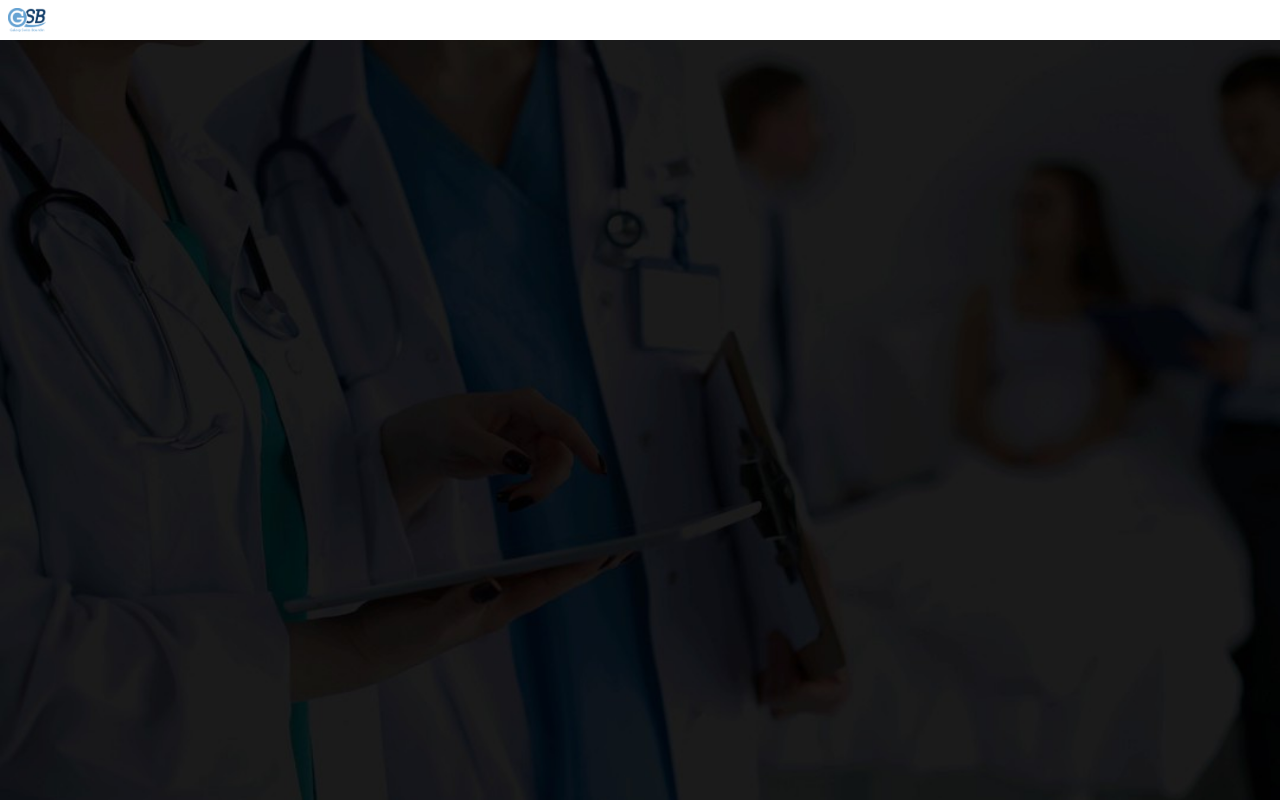
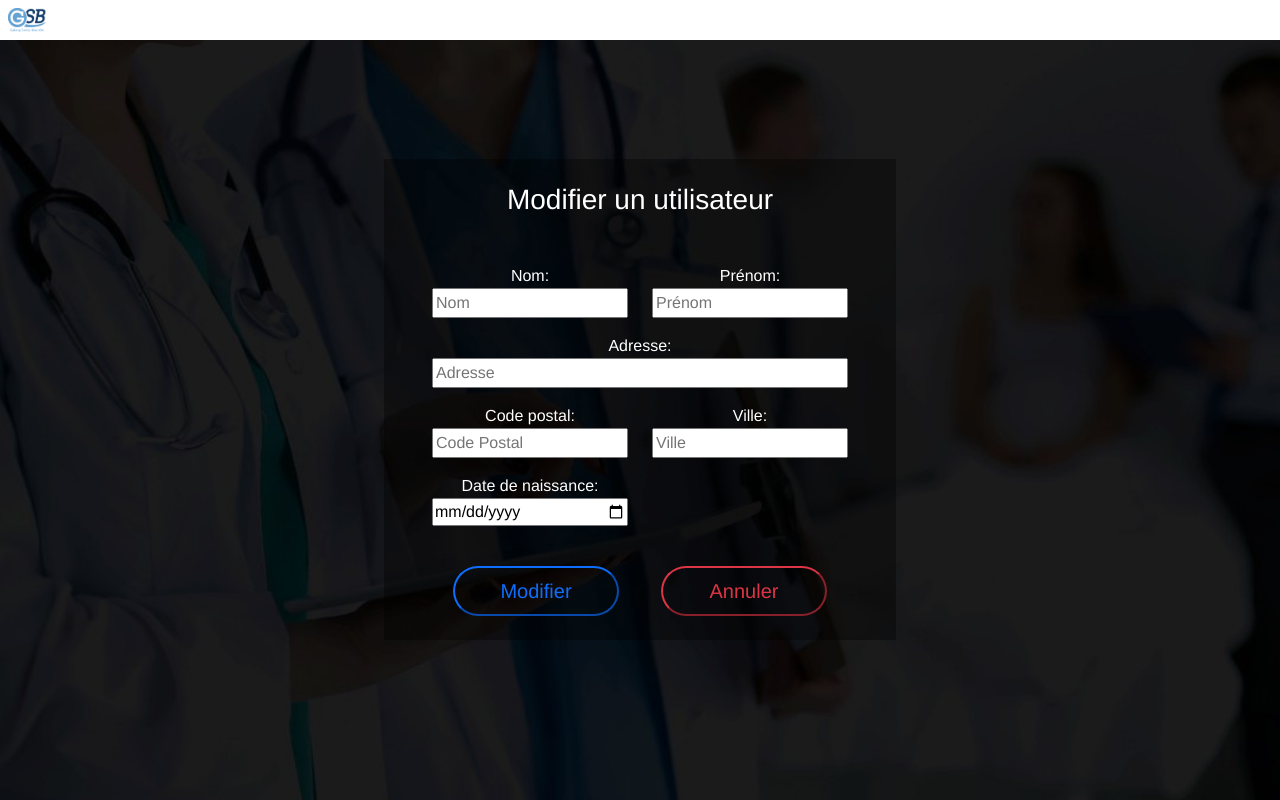
Before and after one commit to chrisLaf388/vueChrisFront, a Vue app: page /modifierUtilisateur in a window 1280 px wide. Before the commit this address had no page. Built offline with nearby package versions, Linux system fonts and the light colour scheme.

Commit message:
modifier utilisateur

```diff
--- a/src/router/index.js
+++ b/src/router/index.js
@@ -8,6 +8,7 @@ import RapportRedacteurFiche from "@/views/RapportRedacteurFiche.vue";
 import RapportRedacteurListe from "@/views/RapportRedacteurListe.vue";
 import RapportsVisiteur from "@/views/RapportVisiteurListe.vue";
 import ListeUtilisateurs from "@/views/UtilisateursListe.vue";
+import ModifierUtilisateur from "@/views/ModifierUtilisateur.vue";
 import { createRouter, createWebHistory } from "vue-router";
 
 const routes = [
@@ -61,6 +62,11 @@ const routes = [
     name: "CreerUtilisateur",
     component: CreerUtilisateur,
   },
+  {
+    path: "/modifierUtilisateur",
+    name: "ModifierUtilisateur",
+    component: ModifierUtilisateur,
+  },
 ];
 
 const router = createRouter({
--- a/src/views/FicheUtilisateur.vue
+++ b/src/views/FicheUtilisateur.vue
@@ -113,7 +113,7 @@ export default {
       return this.role;
     },
     rediriger: function () {
-      this.$router.push("/modifierRapport");
+      this.$router.push("/modifierUtilisateur");
     },
     supprimer: async function () {
       if (confirm("Voulez-vous vraiment supprimer cet utilisateur?")) {
--- /dev/null
+++ b/src/views/ModifierUtilisateur.vue
@@ -0,0 +1,169 @@
+<template>
+  <main class="mx-auto d-flex align-items-center">
+    <div class="container login-container">
+      <div class="row">
+        <div class="col-3"></div>
+        <div class="col-6 login-form-1 center px-5 py-4">
+          <h3 class="text-center text-white mb-5">Modifier un utilisateur</h3>
+          <form @submit.prevent="modifierUtilisateur()">
+            <div class="form-group row">
+              <p class="col-6 d-flex flex-column">
+                <label class="text-white">Nom:</label>
+                <input
+                  type="text"
+                  name="nom"
+                  id="nom"
+                  placeholder="Nom"
+                  v-model="nom"
+                />
+              </p>
+              <p class="col-6 d-flex flex-column">
+                <label class="text-white">Prénom:</label>
+                <input
+                  type="text"
+                  name="prenom"
+                  id="prenom"
+                  placeholder="Prénom"
+                  v-model="prenom"
+                />
+              </p>
+            </div>
+            <div class="form-group">
+              <p id="parAdresse" class="d-flex flex-column">
+                <label class="text-white">Adresse:</label>
+                <input
+                  class="w-100"
+                  coltype="text"
+                  name="adresse"
+                  id="adresse"
+                  placeholder="Adresse"
+                  v-model="adresse"
+                />
+              </p>
+            </div>
+            <div class="form-group row">
+              <p class="col-6 d-flex flex-column">
+                <label class="text-white">Code postal:</label>
+                <input
+                  type="text"
+                  name="CP"
+                  id="CP"
+                  placeholder="Code Postal"
+                  v-model="codePostal"
+                />
+              </p>
+              <p class="col-6 d-flex flex-column">
+                <label class="text-white">Ville:</label>
+                <input
+                  type="text"
+                  name="ville"
+                  id="ville"
+                  placeholder="Ville"
+                  v-model="ville"
+                />
+              </p>
+            </div>
+            <div class="form-group row">
+              <p class="col-6 d-flex flex-column">
+                <label class="text-white">Date de naissance:</label>
+                <input
+                  type="date"
+                  name="date"
+                  id="dateNaissance"
+                  placeholder="Date de naissance"
+                  v-model="dateNaissance"
+                />
+              </p>
+            </div>
+            <div class="form-group d-flex mt-4">
+              <button
+                type="submit"
+                id="modifier"
+                class="btnSubmit d-block m-auto rounded-pill bg-transparent text-primary px-3 py-2 border-primary fs-5"
+              >
+                Modifier
+              </button>
+              <button
+                type="submit"
+                id="annuler"
+                class="btnSubmit d-block m-auto rounded-pill bg-transparent text-danger px-3 py-2 border-danger fs-5"
+                @click="annuler()"
+              >
+                Annuler
+              </button>
+            </div>
+          </form>
+        </div>
+        <div class="col-3"></div>
+      </div>
+    </div>
+  </main>
+</template>
+
+<script>
+import axios from "axios";
+
+export default {
+  name: "CreerUtilisateur",
+  data() {
+    return {
+      login: "",
+      password: "",
+      nom: "",
+      prenom: "",
+      adresse: "",
+      codePostal: "",
+      ville: "",
+      dateNaissance: "",
+    };
+  },
+  methods: {
+    modifierUtilisateur: async function () {
+      await axios(
+        "http://localhost:3002/gsb/" +
+          localStorage.getItem("route") +
+          "/" +
+          localStorage.getItem("utilisateurId"),
+        {
+          method: "PUT",
+          withCredentials: true,
+          headers: {
+            "Content-Type": "application/json",
+          },
+          data: {
+            login: localStorage.getItem("utilisateurId"),
+            nom: this.nom,
+            prenom: this.prenom,
+            adresse: this.adresse,
+            codePostal: this.codePostal,
+            ville: this.ville,
+            dateNaissance: this.dateNaissance,
+          },
+        }
+      ).then((response) => {
+        let data = response.data;
+        localStorage.setItem("utilisateurId", data.login);
+        this.$router.push("/ficheUtilisateur");
+      });
+    },
+    annuler: function () {
+      this.$router.push("/ficheUtilisateur");
+    },
+  },
+};
+</script>
+
+<style scoped>
+main {
+  width: 80%;
+  height: 90vh;
+}
+
+.login-form-1 {
+  background-color: rgba(0, 0, 0, 0.37);
+}
+
+button {
+  width: 40%;
+}
+</style>
--- a/src/views/UtilisateursListe.vue
+++ b/src/views/UtilisateursListe.vue
@@ -99,7 +99,7 @@
                       <div class="boutons d_flex justify-content-end py-1 px-0">
                         <button
                           class="mr-2 text-primary bg-white border-0"
-                          @click="ficheModifierVisiteur(utilisateur.login)"
+                          @click="modifier(utilisateur.login, getRoute())"
                         >
                           <i class="fas fa-pen"></i>
                         </button>
@@ -221,8 +221,9 @@ export default {
       localStorage.setItem("route", route);
       this.$router.push("/creerUtilisateur");
     },
-    ficheModifier: function (id) {
-      localStorage.setItem("rapportId", id);
+    modifier: function (id, route) {
+      localStorage.setItem("utilisateurId", id);
+      localStorage.setItem("route", route);
       this.$router.push("/modifierUtilisateur");
     },
     supprimerUtilisateur: async function (id, route) {
```
Also changed, not shown: 1 other file (tests, documents, lock files or other folders).
